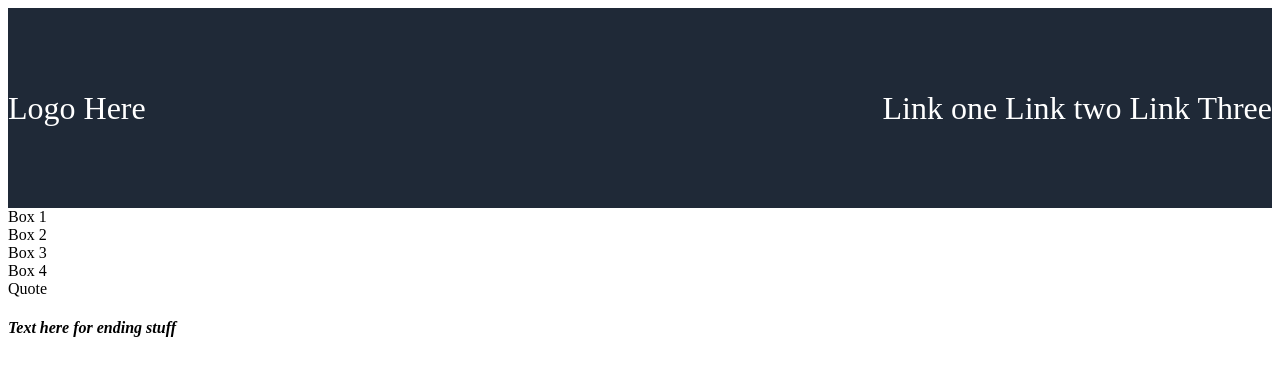
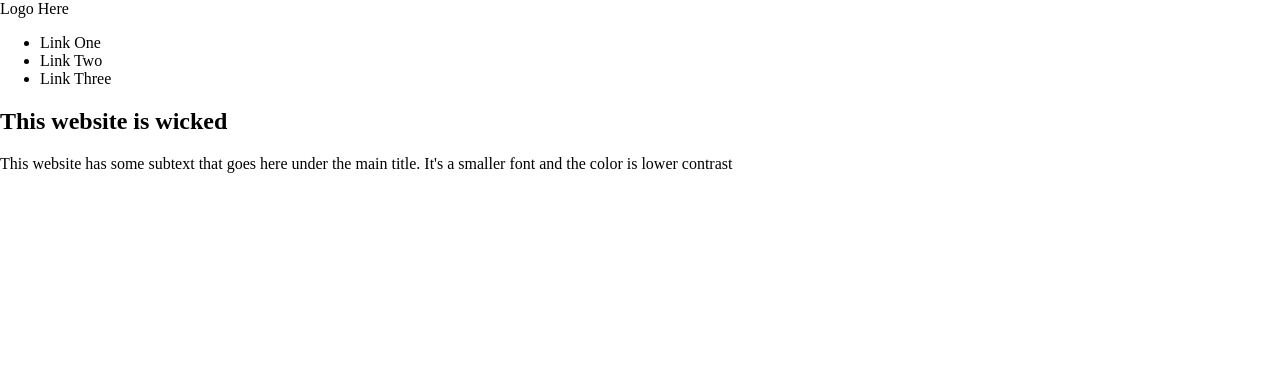
Before and after one commit to MidnightBleauu/Landingpage, a plain HTML site: page index.html in a window 1280 px wide. Drawn offline with Linux system fonts and the light colour scheme.

Commit message:
Restructured index and css file

```diff
--- a/index.html
+++ b/index.html
@@ -2,33 +2,35 @@
 <html lang="en">
 <head>
     <meta charset="UTF-8">
-    <meta http-equiv="X-UA-Compatible" content="IE=edge">
     <meta name="viewport" content="width=device-width, initial-scale=1.0">
-    <link rel="stylesheet" href="styles.css">
-    <title>Document</title>
+    <link rel="stylesheet" href="styles.css" />
+    <title>Landing Page </title>
 </head>
 <body>
-    <div class="header">
-        <div class="Logo"> Logo Here </div>
-        <div class="links">
-        <ul>
-            <li> Link one </li>
-            <li> Link two </li>
-            <li> Link Three</li>
-        </ul>
+<!-- header and nav -->
+    <div class="container"> Logo Here
+        <nav class="navbar">
+            <ul>
+                <li> Link One </li>
+                <li> Link Two </li>
+                <li> Link Three </li>
+            </ul>
+        </nav>
+
+    <div class="primaryheader" >
+        <div id="left">
+            <h2> This website is wicked</h2>
+                <p>  This website has some subtext that goes here under the main title.
+                    It's a smaller font and the color is lower contrast
+                </p>
+        </div>
+        <div id="right" >
+            <img src=" />
+
+
         </div>
     </div>
-    <div class="container">
-        <div class="card">  Box 1 </div>
-        <div class="card">  Box 2 </div>
-        <div class="card">  Box 3 </div>
-        <div class="card"> Box 4 </div>
-    </div>
-    <div class="testimonials">
-        <div class="test"> Quote </div>
-    </div>
-    <div class="footer">
-        <h4><em> Text here for ending stuff </em></h4>
-    </div>
+
+
 </body>
 </html>
--- a/styles.css
+++ b/styles.css
@@ -1,19 +1,21 @@
-.header{
-    height: 200px;
-    background: #1f2937;
-    color: white;
-    width: 100%;
-    display: flex;
-    align-items: center;
-    justify-content: space-between;
-    padding: 0px;
-    font-size: 32px;
+.headerContainer{
+    width: 80%;
+    margin: 0 auto;
 
 }
 
 
-ul {
-    display: flex;
-    list-style-type: none;
-    gap: 8px;
+body {
+    margin: 0;
 }
+
+
+#right {
+    display:flex;
+}
+#right img{
+    flex: 1;
+    object-fit: cover;
+    max-height: calc(214px + 1rem);
+    border-radius: 7px;
+}
```
